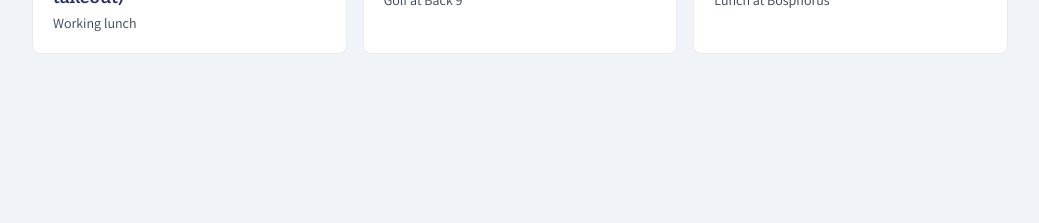
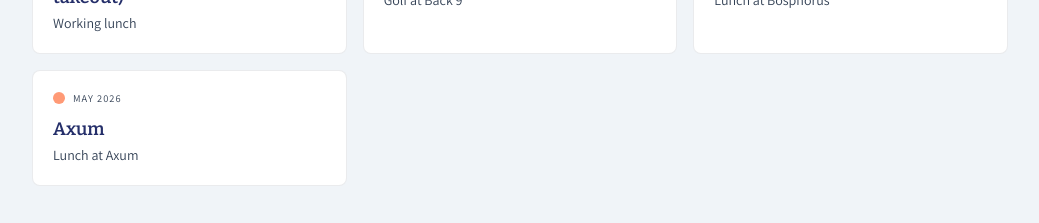
Before and after one commit to vaishnava-cell/team-passport, a Next.js app: page /map in a window 1280 px wide. Shown: the part 918-1141 px from the top of the page, without its empty margins (120-1159 px from the left). Before the commit the page ends 1012 px from the top, so only its background shows below. Built offline with nearby package versions, Linux system fonts and the light colour scheme.

Commit message:
Add May 2026 entry (Axum)

```diff
--- a/app/passport/page.tsx
+++ b/app/passport/page.tsx
@@ -445,7 +445,7 @@
         <Field label="Date of Visit"  value={entry ? formatFieldDate(entry.date) : undefined} />
         <Field label="Type of Outing" value={entry ? formatActivity(entry.activity) : undefined} />
         <Field label="Party Size"     value={entry ? String(entry.partySize) : undefined} />
-        <Field label="Favorite Dish"  value={entry?.favoriteDish} />
+        <Field label="Favorite Thing"  value={entry?.favoriteThing} />
       </div>
 
       <div className="flex-1 flex flex-col items-center justify-center relative z-10">
--- a/data/entries.json
+++ b/data/entries.json
@@ -6,7 +6,7 @@
     "time": "11:30 AM – 2:30 PM",
     "activity": "Working lunch",
     "partySize": 4,
-    "favoriteDish": "Sweet potato salad",
+    "favoriteThing": "Sweet potato salad",
     "stampColor": "coral",
     "borderEmoji": "💡",
     "summary": "Three of us at the co-working space, plus one teammate on Zoom from California. We ordered takeout: Thai, wraps, salads. Terri kicked things off with an activity to get us going, then we got into ideas for the Replit buildathon. We talked through a few: an ethical terms-and-conditions app, a tool to help international students with visa stuff, an ethical rideshare service. The T&C app got the most traction. The idea is that it would track updated terms across App Store apps and let users flag clauses that look sketchy before accepting. We spent most of the session digging into that one.",
@@ -21,7 +21,7 @@
     "time": "11:30 AM",
     "activity": "Golf at Back 9",
     "partySize": 8,
-    "favoriteDish": "Nachos",
+    "favoriteThing": "Nachos",
     "stampColor": "sunshine",
     "borderEmoji": "⛳",
     "summary": "Morning at Back 9. None of us had really played golf before. Leilani and her friend picked the games, and the rules changed each round so we mostly just figured it out as we went. Different people won different games, which made it feel more fun than competitive. We had nachos, cheese curds, and jalapeño poppers.",
@@ -42,7 +42,7 @@
     "time": "11:30 AM",
     "activity": "Lunch at Bosphorus",
     "partySize": 4,
-    "favoriteDish": "Eggplant salsa and baklava",
+    "favoriteThing": "Eggplant salsa and baklava",
     "stampColor": "cyan",
     "borderEmoji": ["🧿", "🍴"],
     "summary": "Lunch at Bosphorus Cafe. Terri shared news on a couple of fronts: she's heading to Greece soon to present her paper on the AGAIN mindset, and she's going to a CEO retreat in Chicago next week. The conversation drifted into food spots in Indy and Hawaii, then into scuba, snorkeling, surfing, and shark stories. Vaishnava and Terri got into Spartan races and triathlons. The eggplant salsa and baklava were the standouts.",
@@ -59,5 +59,27 @@
       { "filename": "4.jpg" }
     ],
     "stampImage": null
+  },
+  {
+    "id": "2026-05",
+    "place": "Axum",
+    "date": "2026-05-23",
+    "time": "12:30 PM",
+    "activity": "Lunch at Axum",
+    "partySize": 4,
+    "favoriteThing": "the lentils and spices",
+    "stampColor": "peach",
+    "borderEmoji": ["☕", "🎨"],
+    "summary": "For May we hit Axum, an Ethiopian place with art on every wall and hand drawn sketches on each table. Vaishnava, Terri, Aileen, and Leilani came, and the room won everyone over before the food even arrived. Between bites we mapped out Aileen's upcoming Puerto Rico trip and somehow landed on FIFA. The table gave it a 9 for vibe, a 9 for food, and an 8.5 overall.",
+    "blurbs": [
+      { "name": "Terri",     "text": "The hand drawn pencil sketches on every table got me, each one different. I kept getting distracted from the menu." },
+      { "name": "Leilani",   "text": "We spent a good chunk of lunch geeking out over Aileen's Puerto Rico trip next weekend, throwing out every spot we could think of. Planning someone else's vacation is weirdly fun." },
+      { "name": "Aileen",    "text": "Vaishnava and I were the two who went for the Ethiopian coffee. Strong, with a real cardamom kick. We asked for sugar and got a knowing smirk from the owner, which was fair." },
+      { "name": "Vaishnava", "text": "The owner checking under our table for his hiding kid before we sat down. That little thing is what made the place feel like home." }
+    ],
+    "photos": [
+      { "filename": "1.png" }
+    ],
+    "stampImage": null
   }
 ]
--- a/types/entry.ts
+++ b/types/entry.ts
@@ -19,7 +19,7 @@
   photos: Photo[];
   stampImage: string | null;
   partySize: number;
-  favoriteDish: string;
+  favoriteThing: string;
   stampColor?: string;         // named color: "coral" | "sunshine" | "cyan" | etc.
   borderEmoji: string | string[]; // single emoji, or array that alternates around the border
 };
```
Also changed, not shown: 1 other file (tests, documents, lock files or other folders).
